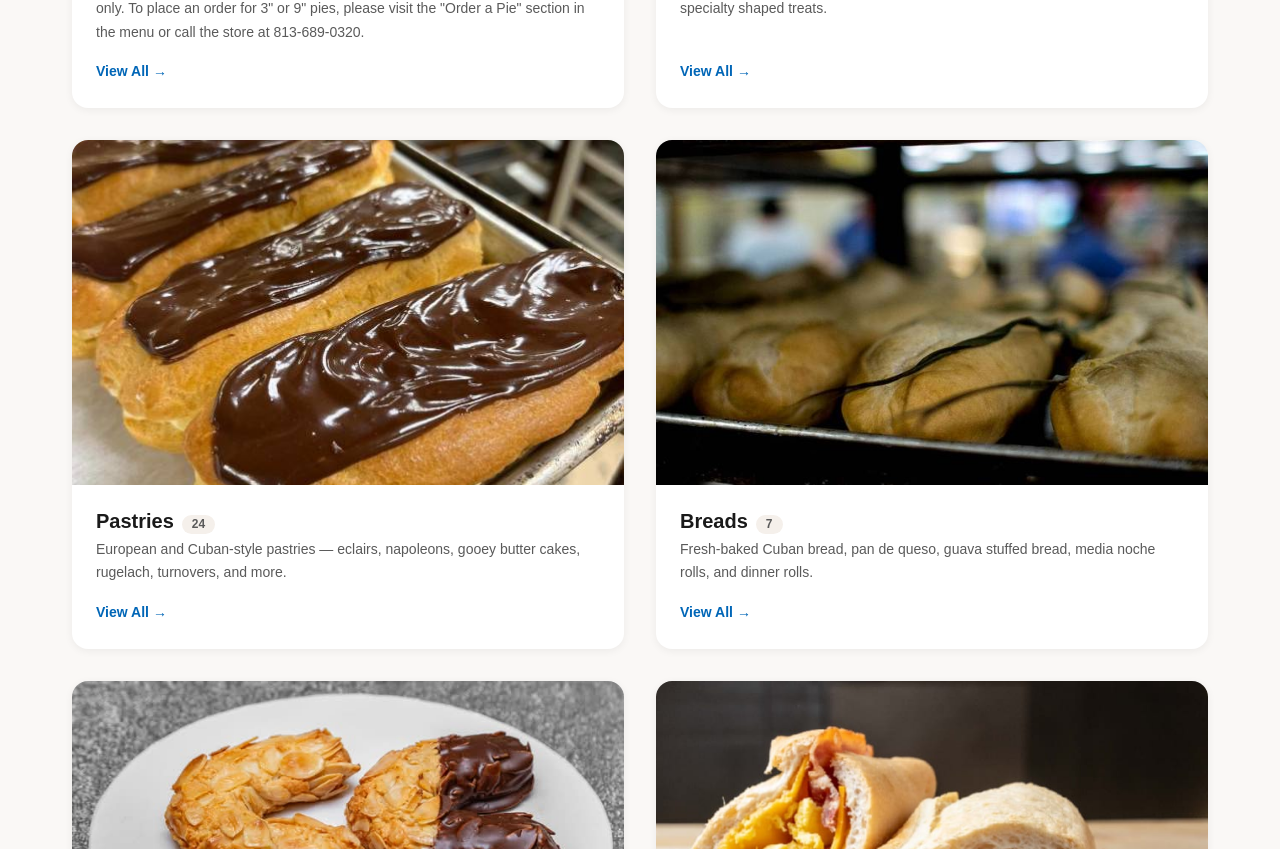
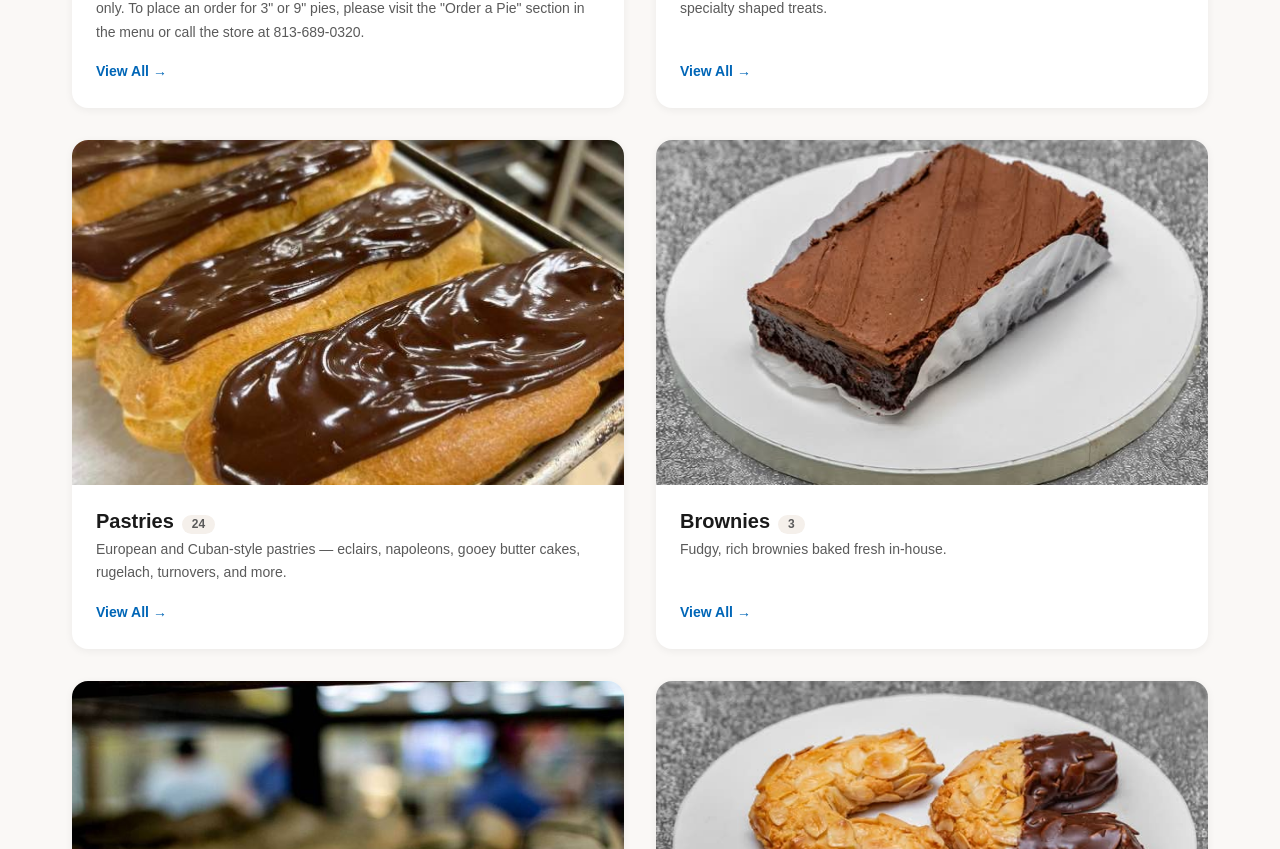
Before and after one commit to webeducationservices-oss/moreno-bakery, a Next.js app: page /menu in a window 1280 px wide. Shown: the part 2414-3263 px from the top of the page. Built offline with nearby package versions, Linux system fonts and the light colour scheme; a web font is replaced by a local one.

Commit message:
Edit app/data/menu.js — create a brownie section and move all the brownies from the menu to the new brow

```diff
--- a/app/data/menu.js
+++ b/app/data/menu.js
@@ -254,6 +254,17 @@ export const BAKERY_CATEGORIES = [
     ],
   },
   {
+    id: "brownies",
+    name: "Brownies",
+    description: "Fudgy, rich brownies baked fresh in-house.",
+    image: "/images/food/moreno-bakery-fudgy-brownies-with-icing.jpg",
+    items: [
+      { name: "Fudgy Brownies with Icing", price: "$3.50", description: "Dense, fudgy chocolate brownie topped with chocolate icing.", image: "/images/food/moreno-bakery-fudgy-brownies-with-icing.jpg" },
+      { name: "Peanut Butter Brownies", price: "$3.50", description: "Fudgy brownie layered with creamy peanut butter.", image: "/images/food/moreno-bakery-peanut-butter-brownies.jpg" },
+      { name: "Cheesecake Brownies", price: "$3.50", description: "Fudgy brownie swirled with creamy cheesecake batter.", image: "/images/food/moreno-bakery-cheesecake-brownies.jpg" },
+    ],
+  },
+  {
     id: "breads",
     name: "Breads",
     description: "Fresh-baked Cuban bread, pan de queso, guava stuffed bread, media noche rolls, and dinner rolls.",
```
